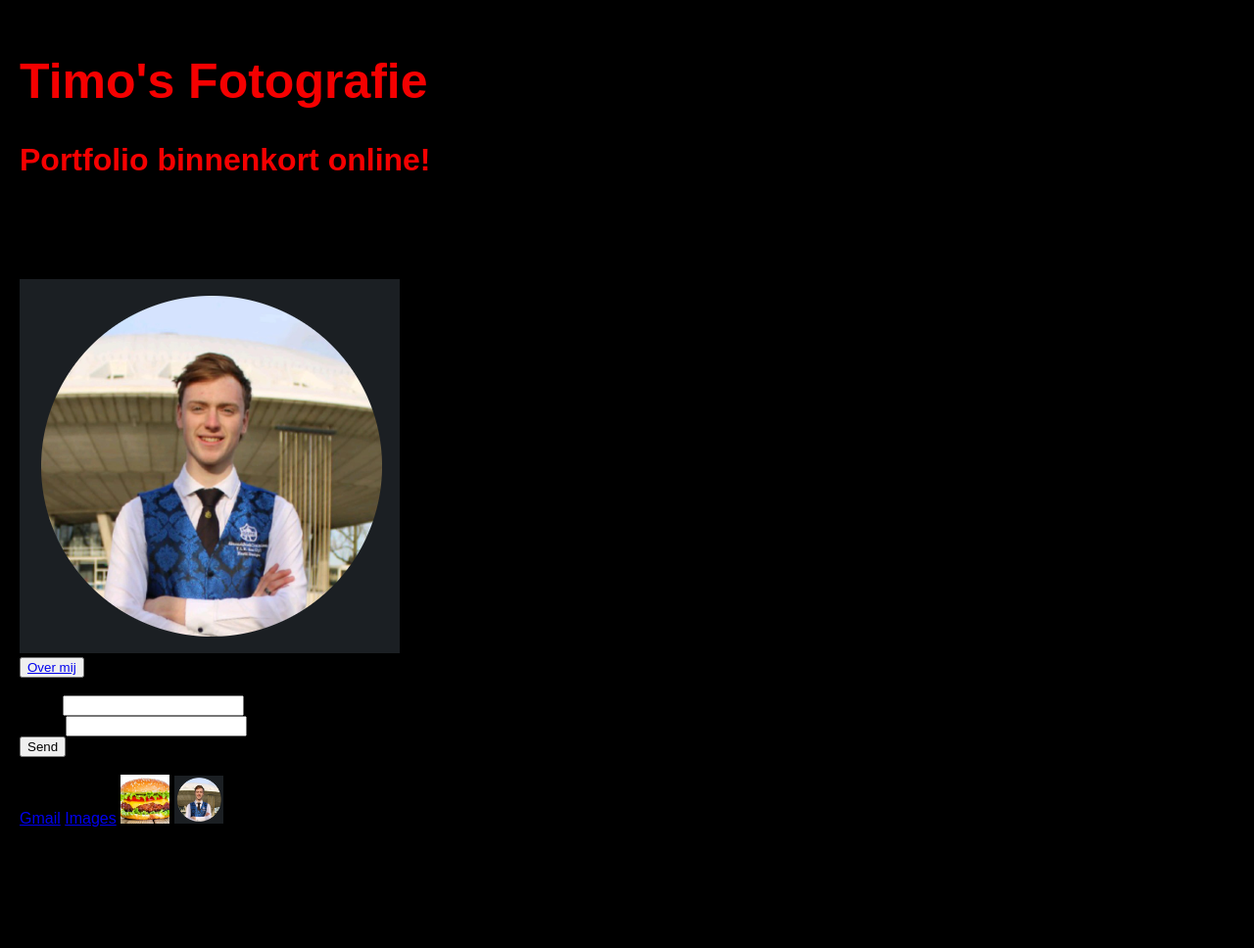
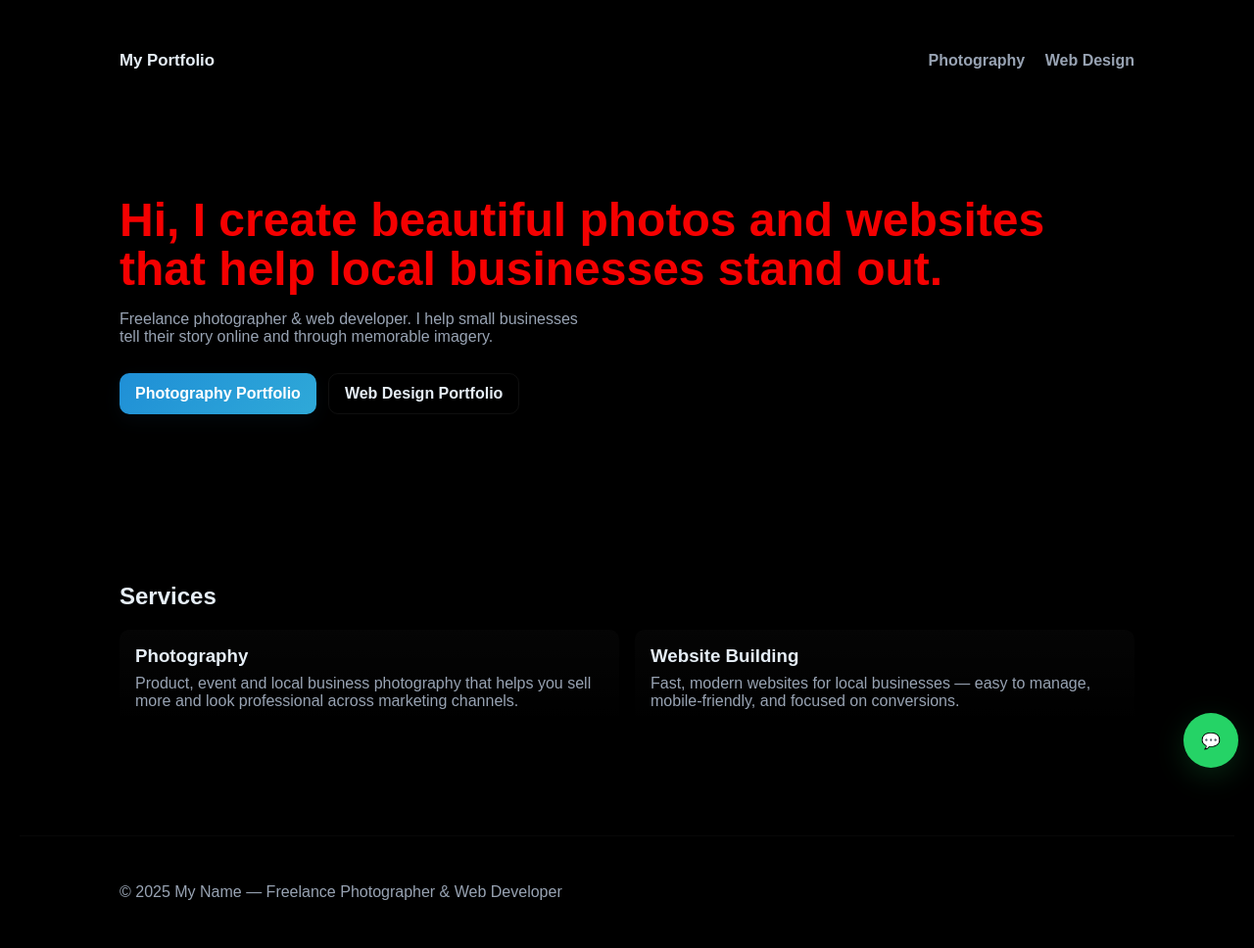
Before and after one commit to timodenuyl7/portfolio, a plain HTML site: page index.html in a window 1280 px wide. Shown: the whole page at 98% size. Before the commit the page ends 865 px from the top, so only its background shows below. Drawn offline with Linux system fonts and the light colour scheme.

Commit message:
portfolio vibe code

```diff
--- a/index.html
+++ b/index.html
@@ -1,49 +1,72 @@
-<!DOCTYPE html>
-<html lang="nl">
+
+<!doctype html>
+<!--
+	index.html - Home page for freelance portfolio
+	Uses semantic HTML and shared CSS (style.css)
+	No JavaScript used.
+-->
+<html lang="en">
 	<head>
-        <meta charset="UTF-8">
-        <meta name="viewport" content="width=device-width, initial-scale=1.0">
-        <title>Timo's Fotografie</title>
+		<meta charset="utf-8">
+		<meta name="viewport" content="width=device-width, initial-scale=1">
+		<title>Freelance Portfolio — Home</title>
+		<!-- Google Fonts -->
+		<link href="https://fonts.googleapis.com/css2?family=Poppins:wght@400;600;700&family=Quicksand:wght@400;600&display=swap" rel="stylesheet">
 		<link rel="stylesheet" href="style.css">
 	</head>
 	<body>
-        <h1 style="font-size: 50px;">
-            Timo's Fotografie
-        </h1>
-        <h1>
-            Portfolio binnenkort online!
-        </h1>
-        <h2>Zelfde heading maar dan kleiner</h2>
-        <p>
-            Onvergetelijke momenten, vastgelegd als blijvende herinneringen.”
-        </p>
+		<header class="site-header">
+			<div class="site-container header-inner">
+				<a class="logo" href="index.html">My Portfolio</a>
+				<nav class="site-nav">
+					<a href="photography.html">Photography</a>
+					<a href="webdesign.html">Web Design</a>
+				</nav>
+			</div>
+		</header>
 
-        <img src="Images/Profielfoto.png" alt="Profielfoto Timo">
-      <div>
-        <button> <a href="./Pages/About me.html">Over mij</a> </button>
+		<main>
+			<!-- Hero -->
+			<section class="hero">
+				<div class="site-container hero-inner">
+					<h1 class="hero-title">Hi, I create beautiful photos and websites<br>that help local businesses stand out.</h1>
+					<p class="hero-sub">Freelance photographer & web developer. I help small businesses tell their story online and through memorable imagery.</p>
+					<div class="hero-cta">
+						<a class="btn btn-primary" href="photography.html">Photography Portfolio</a>
+						<a class="btn btn-outline" href="webdesign.html">Web Design Portfolio</a>
 					</div>
-     <div></div>
-     ️ Contactformulier:
-     <form>
-        <label for="Search">Email</label>
-        <input type="text">
-        <div></div>
-        <label for="Search">Name</label>
-        <input type="text">
-        <div></div>
-        <button type="submit">Send</button>
-     </form>
+				</div>
+			</section>
 
-     <div></div>
-     google site:
-     <div>
-        <a href="https://mail.google.com/mail/?tab=rm&ogbl">Gmail</a>
-        <a href="https://www.google.com/imghp?hl=en&tab=ri&ogbl">Images</a>
-        <img src="Images/the-ultimate-hamburger.webp" alt="Hamburger" width="50" height="50">
-        <img src="Images/Profielfoto.png" alt="Profielfoto" width="50" height="50">
+			<!-- What I do -->
+			<section class="what-i-do">
+				<div class="site-container">
+					<h2>Services</h2>
+					<div class="services">
+						<article class="service-card">
+							<h3>Photography</h3>
+							<p>Product, event and local business photography that helps you sell more and look professional across marketing channels.</p>
+						</article>
+						<article class="service-card">
+							<h3>Website Building</h3>
+							<p>Fast, modern websites for local businesses — easy to manage, mobile-friendly, and focused on conversions.</p>
+						</article>
 					</div>
-     <div></div>
-     <div></div>
+				</div>
+			</section>
+
+		</main>
+
+		<footer class="site-footer">
+			<div class="site-container footer-inner">
+				<p>© <span id="year">2025</span> My Name — Freelance Photographer & Web Developer</p>
+			</div>
+		</footer>
+
+		<!-- WhatsApp floating button (visible on all pages) -->
+		<a class="whatsapp-fab" href="https://wa.me/31600000000" target="_blank" rel="noopener" aria-label="Chat on WhatsApp">
+			<span aria-hidden="true">💬</span>
+		</a>
 
 	</body>
 </html>
--- a/style.css
+++ b/style.css
@@ -1,3 +1,109 @@
+/*
+  style.css — Shared styles for portfolio
+  Mobile-first, responsive, Flexbox-based layout
+*/
+
+:root{
+  --bg:#0f1720; /* dark gray, not pure black */
+  --card:#0f2530;
+  --muted:#98a3b3;
+  --accent:#25D366; /* WhatsApp green */
+  --glass: rgba(255,255,255,0.03);
+  --text:#e6eef6;
+  --max-width:1100px;
+  --radius:12px;
+}
+
+/* Basic reset */
+*{box-sizing:border-box}
+html,body{height:100%}
+body{
+  margin:0;
+  font-family: Poppins, Quicksand, system-ui, -apple-system, "Segoe UI", Roboto, "Helvetica Neue", Arial;
+  background:var(--bg);
+  color:var(--text);
+  -webkit-font-smoothing:antialiased;
+  -moz-osx-font-smoothing:grayscale;
+}
+
+.site-container{max-width:var(--max-width);margin:0 auto;padding:1.25rem}
+
+/* Header */
+.site-header{background:transparent}
+.header-inner{display:flex;align-items:center;justify-content:space-between;padding:0.75rem 0}
+.logo{font-weight:700;color:var(--text);text-decoration:none;font-size:1.05rem}
+.site-nav a{color:var(--muted);text-decoration:none;margin-left:1rem;font-weight:600}
+.site-nav a:hover{color:var(--text)}
+
+/* Hero */
+.hero{padding:2.5rem 0 3rem}
+.hero-inner{display:flex;flex-direction:column;align-items:flex-start;gap:1rem}
+.hero-title{font-size:1.6rem;line-height:1.05;margin:0;font-weight:700}
+.hero-sub{color:var(--muted);max-width:55ch;margin:0}
+.hero-cta{display:flex;gap:0.75rem;margin-top:0.75rem}
+.btn{display:inline-flex;align-items:center;justify-content:center;padding:0.7rem 1rem;border-radius:10px;text-decoration:none;font-weight:600}
+.btn-primary{background:linear-gradient(135deg,#1f8fd6 0%, #2fa9d8 100%);color:white;box-shadow:0 6px 20px rgba(45,120,160,0.08);transition:transform .18s ease, box-shadow .18s ease}
+.btn-outline{border:1px solid rgba(255,255,255,0.06);color:var(--text);background:transparent}
+.btn-primary:hover{transform:translateY(-3px);box-shadow:0 12px 30px rgba(45,120,160,0.12)}
+.btn-outline:hover{background:var(--glass)}
+
+/* Services */
+.what-i-do{padding:1.5rem 0 3rem}
+.services{display:flex;flex-direction:column;gap:1rem}
+.service-card{background:linear-gradient(180deg, rgba(255,255,255,0.02), transparent);padding:1rem;border-radius:10px}
+.service-card h3{margin:0 0 .5rem}
+.service-card p{margin:0;color:var(--muted)}
+
+/* Page top */
+.page-top{padding:1.5rem 0}
+.page-top .lead{color:var(--muted)}
+
+/* Photo grid (Flexbox) */
+.photo-gallery{padding:1rem 0 3rem}
+.photo-grid{display:flex;flex-wrap:wrap;gap:0.75rem}
+.photo-card{flex:1 1 calc(50% - 0.75rem);background:var(--card);border-radius:10px;overflow:hidden}
+.photo-card img{width:100%;height:220px;object-fit:cover;display:block;transition:transform .25s ease}
+.photo-card figcaption{padding:.6rem;color:var(--muted);font-size:.9rem}
+.photo-card:hover img{transform:scale(1.03)}
+
+.contact-note{margin-top:0.75rem;color:var(--muted)}
+
+/* Project cards */
+.project-cards{display:flex;flex-direction:column;gap:0.75rem;margin-top:1rem}
+.project-card{background:var(--card);padding:1rem;border-radius:10px}
+
+/* Footer */
+.site-footer{border-top:1px solid rgba(255,255,255,0.03);padding:1rem 0;margin-top:2rem}
+.footer-inner p{margin:0;color:var(--muted)}
+
+/* WhatsApp floating action button */
+.whatsapp-fab{position:fixed;right:1rem;bottom:1rem;width:56px;height:56px;background:var(--accent);color:#fff;border-radius:50%;display:inline-flex;align-items:center;justify-content:center;text-decoration:none;box-shadow:0 8px 30px rgba(37,211,102,0.18);transition:transform .15s ease,box-shadow .15s ease;z-index:60}
+.whatsapp-fab:hover{transform:translateY(-4px);box-shadow:0 18px 40px rgba(37,211,102,0.2)}
+
+/* Responsive breakpoints */
+@media(min-width:600px){
+  .hero-title{font-size:2.4rem}
+  .hero-inner{align-items:flex-start}
+  .photo-card{flex:1 1 calc(33.333% - 0.75rem)}
+  .photo-card img{height:180px}
+}
+
+@media(min-width:980px){
+  .site-container{padding:2rem}
+  .hero{padding:4rem 0}
+  .hero-title{font-size:3rem}
+  .services{flex-direction:row}
+  .service-card{flex:1}
+  .photo-card img{height:220px}
+  .photo-card{flex:1 1 calc(25% - 0.75rem)}
+  .project-cards{flex-direction:row}
+  .project-card{flex:1}
+}
+
+/* Small accessibility tweaks */
+a:focus{outline:2px dashed rgba(255,255,255,0.12);outline-offset:4px}
+
+/* End of stylesheet */
 body {
   font-family: Arial, sans-serif;
   background-color: #000000;
```
Also changed, not shown: photography.html (added, +59 -0 lines), webdesign.html (added, +70 -0 lines). Lines whose indentation alone changed are shown as unchanged.
